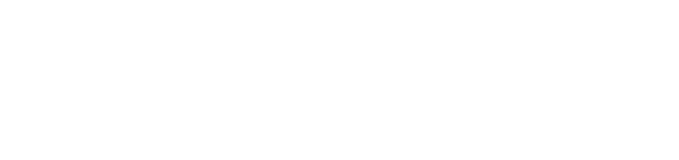
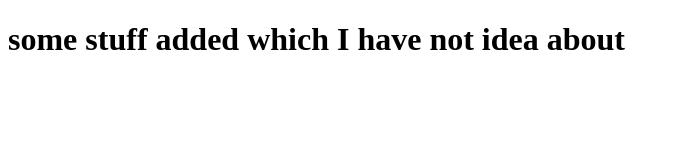
Before and after one commit to aao24/git-two, a plain HTML site: page index.html in a window 1280 px wide. Shown: the whole page, without its empty margins (0-679 px from the left). Drawn offline with Linux system fonts and the light colour scheme.

Commit message:
added index html

```diff
--- a/index.html
+++ b/index.html
@@ -5,7 +5,7 @@
     <title>crap portfolio</title>
   </head>
   <body>
-
+    <h1>some stuff added which I have not idea about </h1>
 
   </body>
 </html>
```
